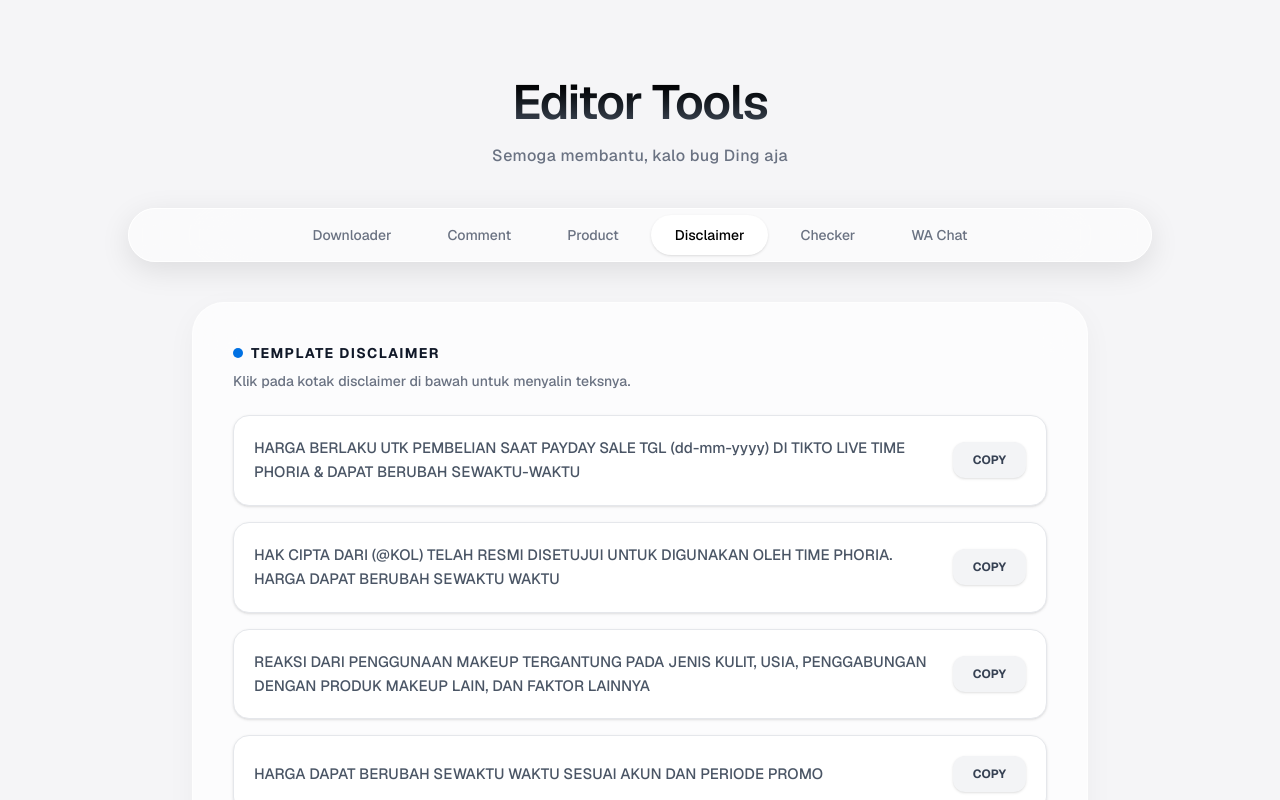
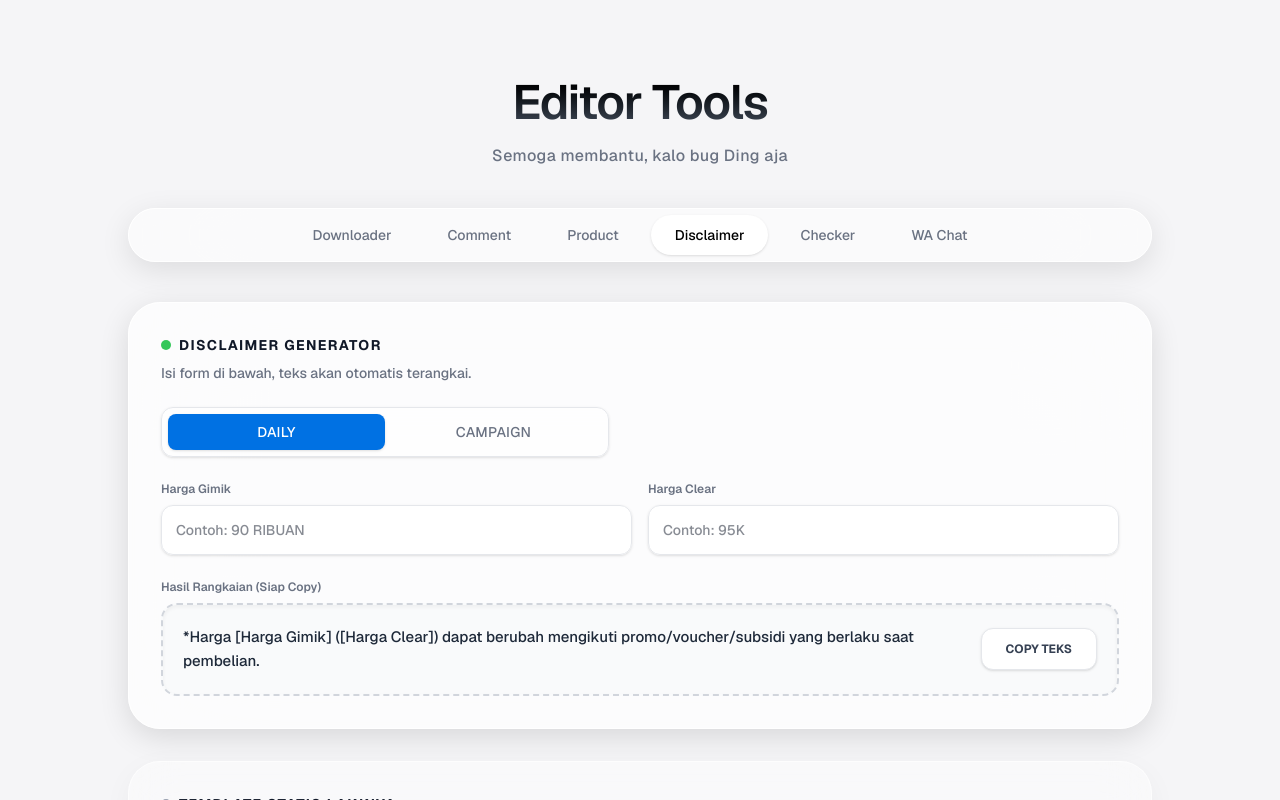
Before and after one commit to Adityasat23/TPHKOL, a Next.js app: page / in a window 1280 px wide. Both pictures are taken after a click on the button "Disclaimer". Shown: the top 800 px of the page. Built offline with nearby package versions, Linux system fonts and the light colour scheme.

Commit message:
UPDATEFIX

```diff
--- a/src/components/tools/DisclaimerTool.tsx
+++ b/src/components/tools/DisclaimerTool.tsx
@@ -1,38 +1,142 @@
 'use client';
 
 import { useState } from 'react';
-import { DISCLAIMERS } from '../../constants';
+import { DISCLAIMERS } from '../../constants'; // Tetap di-import untuk legacy disclaimer
 
 export default function DisclaimerTool() {
-  const [copiedIndex, setCopiedIndex] = useState<number | null>(null);
+  // State untuk Generator Form
+  const [promoType, setPromoType] = useState<'DAILY' | 'CAMPAIGN'>('DAILY');
+  const [hargaGimik, setHargaGimik] = useState('');
+  const [hargaClear, setHargaClear] = useState('');
+  const [namaCampaign, setNamaCampaign] = useState('');
+  const [tanggalCampaign, setTanggalCampaign] = useState('');
 
-  const handleCopyDisclaimer = (text: string, index: number) => {
+  // State untuk UI Copy
+  const [copiedGenerator, setCopiedGenerator] = useState(false);
+  const [copiedLegacyIndex, setCopiedLegacyIndex] = useState<number | null>(null);
+
+  // Logic Rangkaian Teks Generator
+  let generatedText = '';
+  if (promoType === 'DAILY') {
+    generatedText = `*Harga ${hargaGimik || '[Harga Gimik]'} (${hargaClear || '[Harga Clear]'}) dapat berubah mengikuti promo/voucher/subsidi yang berlaku saat pembelian.`;
+  } else {
+    generatedText = `*Harga ${hargaGimik || '[Harga Gimik]'} (${hargaClear || '[Harga Clear]'}) dapat berubah di luar periode ${namaCampaign || '[Nama Campaign]'} (${tanggalCampaign || '[Tanggal Campaign]'}) mengikuti promo/voucher/subsidi yang berlaku saat pembelian.`;
+  }
+
+  const handleCopyGenerator = () => {
+    navigator.clipboard.writeText(generatedText);
+    setCopiedGenerator(true);
+    setTimeout(() => setCopiedGenerator(false), 2000);
+  };
+
+  const handleCopyLegacy = (text: string, index: number) => {
     navigator.clipboard.writeText(text);
-    setCopiedIndex(index);
-    setTimeout(() => setCopiedIndex(null), 2000);
+    setCopiedLegacyIndex(index);
+    setTimeout(() => setCopiedLegacyIndex(null), 2000);
   };
 
   return (
-    <div className="w-full max-w-4xl bg-white/70 backdrop-blur-xl shadow-[0_8px_30px_rgba(0,0,0,0.04)] transition-all duration-500 rounded-[2rem] p-10 border border-white/60 z-10 animate-in fade-in zoom-in-95">
-      <div className="space-y-6">
+    <div className="w-full max-w-5xl grid grid-cols-1 gap-8 z-10 animate-in fade-in zoom-in-95">
+
+      {/* SECTION 1: DYNAMIC GENERATOR (NEW FEATURE) */}
+      <div className="bg-white/70 backdrop-blur-3xl shadow-[0_8px_30px_rgba(0,0,0,0.12)] transition-all duration-500 rounded-[2rem] p-8 border-[1.5px] border-white space-y-6">
         <div>
           <h3 className="font-bold text-gray-900 uppercase text-sm tracking-widest flex items-center gap-2 mb-2">
-            <span className="w-2.5 h-2.5 rounded-full bg-[#0071E3]"></span> Template Disclaimer
+            <span className="w-2.5 h-2.5 rounded-full bg-[#34C759]"></span> Disclaimer Generator
           </h3>
-          <p className="text-gray-500 font-medium text-sm">Klik pada kotak disclaimer di bawah untuk menyalin teksnya.</p>
+          <p className="text-gray-500 font-medium text-sm">Isi form di bawah, teks akan otomatis terangkai.</p>
         </div>
 
-        <div className="grid grid-cols-1 gap-4">
-          {DISCLAIMERS.map((text, idx) => (
-            <div key={idx} onClick={() => handleCopyDisclaimer(text, idx)} className="p-5 bg-white border border-gray-200 hover:border-[#0071E3]/50 hover:bg-blue-50/50 rounded-2xl cursor-pointer transition-all flex items-center justify-between gap-6 group shadow-sm active:scale-[0.99]">
-              <div className="text-[15px] text-gray-600 group-hover:text-gray-900 transition-colors leading-relaxed font-medium">{text}</div>
-              <button className={`text-xs uppercase font-bold px-5 py-2.5 rounded-xl transition-all whitespace-nowrap shadow-sm ${copiedIndex === idx ? 'bg-[#34C759] text-white' : 'bg-gray-100 text-gray-700 group-hover:bg-[#0071E3] group-hover:text-white'}`}>
-                {copiedIndex === idx ? '✓ COPIED' : 'COPY'}
-              </button>
+        {/* Tipe Promo Toggle */}
+        <div className="flex bg-white/60 p-1.5 rounded-xl border border-gray-200 shadow-sm max-w-md">
+          <button
+            onClick={() => setPromoType('DAILY')}
+            className={`flex-1 py-2 rounded-lg font-medium text-sm tracking-wide transition-all ${promoType === 'DAILY' ? 'bg-[#0071E3] shadow-sm text-white' : 'text-gray-500 hover:text-gray-700'}`}
+          >
+            DAILY
+          </button>
+          <button
+            onClick={() => setPromoType('CAMPAIGN')}
+            className={`flex-1 py-2 rounded-lg font-medium text-sm tracking-wide transition-all ${promoType === 'CAMPAIGN' ? 'bg-[#FF3B30] shadow-sm text-white' : 'text-gray-500 hover:text-gray-700'}`}
+          >
+            CAMPAIGN
+          </button>
+        </div>
+
+        {/* Input Fields */}
+        <div className="grid grid-cols-1 md:grid-cols-2 gap-4">
+          <div>
+            <label className="block text-xs font-semibold text-gray-500 mb-2">Harga Gimik</label>
+            <input type="text" value={hargaGimik} onChange={(e) => setHargaGimik(e.target.value)} placeholder="Contoh: 90 RIBUAN" className="w-full p-3.5 bg-white/80 border border-gray-200 shadow-sm rounded-xl focus:outline-none focus:border-[#0071E3] focus:ring-4 focus:ring-[#0071E3]/10 transition-all text-sm font-medium text-gray-900" />
+          </div>
+          <div>
+            <label className="block text-xs font-semibold text-gray-500 mb-2">Harga Clear</label>
+            <input type="text" value={hargaClear} onChange={(e) => setHargaClear(e.target.value)} placeholder="Contoh: 95K" className="w-full p-3.5 bg-white/80 border border-gray-200 shadow-sm rounded-xl focus:outline-none focus:border-[#0071E3] focus:ring-4 focus:ring-[#0071E3]/10 transition-all text-sm font-medium text-gray-900" />
+          </div>
+
+          {/* Conditional Rendering: Hanya muncul jika CAMPAIGN */}
+          {promoType === 'CAMPAIGN' && (
+            <>
+              <div className="animate-in fade-in slide-in-from-top-2 duration-300">
+                <label className="block text-xs font-semibold text-gray-500 mb-2">Nama Campaign</label>
+                <input type="text" value={namaCampaign} onChange={(e) => setNamaCampaign(e.target.value)} placeholder="Contoh: 6.6 Big Sale" className="w-full p-3.5 bg-white/80 border border-gray-200 shadow-sm rounded-xl focus:outline-none focus:border-[#FF3B30] focus:ring-4 focus:ring-[#FF3B30]/10 transition-all text-sm font-medium text-gray-900" />
+              </div>
+              <div className="animate-in fade-in slide-in-from-top-2 duration-300">
+                <label className="block text-xs font-semibold text-gray-500 mb-2">Tanggal Berakhir</label>
+                <input type="text" value={tanggalCampaign} onChange={(e) => setTanggalCampaign(e.target.value)} placeholder="Contoh: 6 Juni 2026" className="w-full p-3.5 bg-white/80 border border-gray-200 shadow-sm rounded-xl focus:outline-none focus:border-[#FF3B30] focus:ring-4 focus:ring-[#FF3B30]/10 transition-all text-sm font-medium text-gray-900" />
+              </div>
+            </>
+          )}
+        </div>
+
+        {/* Output Box */}
+        <div className="mt-6">
+          <label className="block text-xs font-semibold text-gray-500 mb-2">Hasil Rangkaian (Siap Copy)</label>
+          <div
+            onClick={handleCopyGenerator}
+            className={`p-5 bg-gray-50 border-2 rounded-2xl cursor-pointer transition-all flex flex-col sm:flex-row items-start sm:items-center justify-between gap-4 group shadow-inner ${copiedGenerator ? 'border-[#34C759] bg-green-50/50' : 'border-dashed border-gray-300 hover:border-[#0071E3]'}`}
+          >
+            <div className="text-[15px] text-gray-800 font-medium leading-relaxed flex-1">
+              {generatedText}
             </div>
-          ))}
+            <button className={`text-xs uppercase font-bold px-6 py-3 rounded-xl transition-all whitespace-nowrap shadow-sm ${copiedGenerator ? 'bg-[#34C759] text-white scale-105' : 'bg-white text-gray-700 border border-gray-200 group-hover:bg-[#0071E3] group-hover:text-white group-hover:border-[#0071E3]'}`}>
+              {copiedGenerator ? '✓ COPIED' : 'COPY TEKS'}
+            </button>
+          </div>
         </div>
       </div>
+
+      {/* SECTION 2: LEGACY STATIC DISCLAIMERS */}
+      <div className="bg-white/40 backdrop-blur-xl shadow-[0_8px_30px_rgba(0,0,0,0.04)] transition-all duration-500 rounded-[2rem] p-8 border border-white/60 space-y-6">
+        <div>
+          <h3 className="font-bold text-gray-900 uppercase text-sm tracking-widest flex items-center gap-2 mb-2">
+            <span className="w-2.5 h-2.5 rounded-full bg-gray-400"></span> Template Statis Lainnya
+          </h3>
+          <p className="text-gray-500 font-medium text-sm">Klik kotak di bawah untuk menyalin disclaimer umum non-harga.</p>
+        </div>
+
+        <div className="grid grid-cols-1 md:grid-cols-2 gap-4">
+          {/* Filter out index 0 if it's the old price disclaimer, or just map all depending on your constants */}
+          {DISCLAIMERS.map((text, idx) => {
+             // Opsional: Sembunyikan disclaimer harga statis lama agar tidak bingung
+             if (text.includes("HARGA BERLAKU") || text.includes("HARGA DAPAT BERUBAH")) return null;
+
+             return (
+              <div key={idx} onClick={() => handleCopyLegacy(text, idx)} className="p-5 bg-white border border-gray-200 hover:border-gray-400 rounded-2xl cursor-pointer transition-all flex flex-col justify-between gap-4 group shadow-sm active:scale-[0.99] h-full">
+                <div className="text-[14px] text-gray-600 group-hover:text-gray-900 transition-colors leading-relaxed font-medium">
+                  {text}
+                </div>
+                <div className="self-end mt-auto">
+                  <span className={`text-[11px] uppercase font-bold px-4 py-1.5 rounded-lg transition-all ${copiedLegacyIndex === idx ? 'bg-[#34C759] text-white' : 'bg-gray-100 text-gray-500 group-hover:bg-gray-800 group-hover:text-white'}`}>
+                    {copiedLegacyIndex === idx ? '✓ COPIED' : 'COPY'}
+                  </span>
+                </div>
+              </div>
+            )
+          })}
+        </div>
+      </div>
+
     </div>
   );
 }
--- /dev/null
+++ b/src/utils/disclaimerParser.ts
@@ -0,0 +1,11 @@
+export const parseDisclaimer = (
+  template: string,
+  data: Record<string, string>
+): string => {
+  if (!template) return "";
+
+  // Regex mencari format [VARIABEL]
+  return template.replace(/\[([^\]]+)\]/g, (match, key) => {
+    return data[key] || match; // Kembalikan tag asli jika data tidak ditemukan
+  });
+};
```
